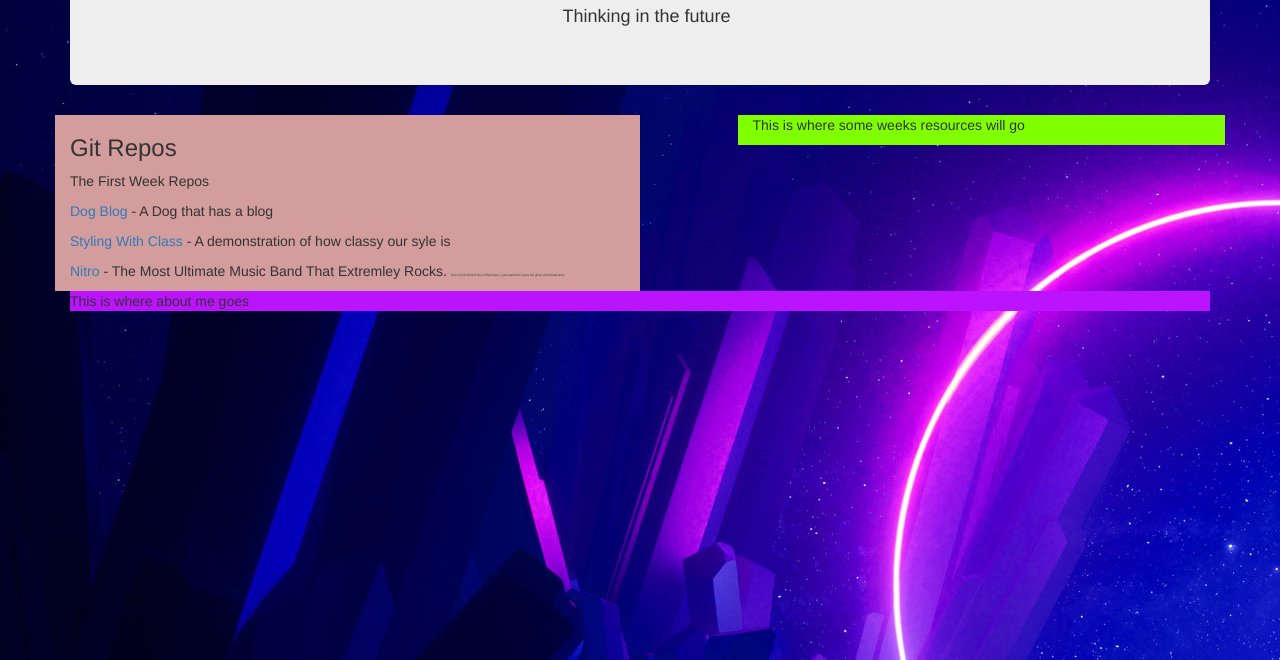
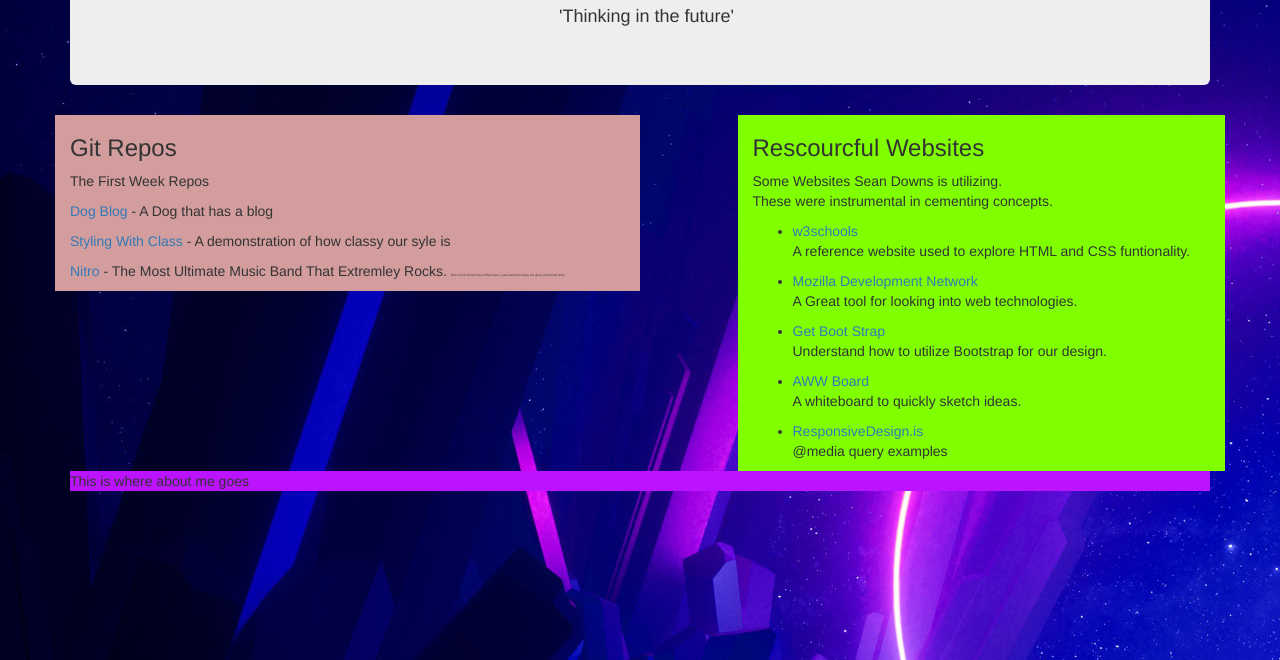
Before and after one commit to SPdowns/Spdowns-Portfolio, a plain HTML site: page index.html in a window 1280 px wide. Shown: the part 140-800 px from the top of the page. Drawn offline with Linux system fonts and the light colour scheme.

Commit message:
adds reources to the section.

```diff
--- a/index.html
+++ b/index.html
@@ -20,7 +20,7 @@
       <div class="jumbotron">
         <img class="red" src="img/IMG_1352 (1).png">
         <h1>Sean Downs Portfolio</h1>
-        <h4>Thinking in the future</h4>
+        <h4>'Thinking in the future'</h4>
       </div>
       <div class="row">
         <div class="col-md-6 git">
@@ -32,7 +32,24 @@
         </div>
         <div class="col-md-1"></div>
         <div class="col-md-5 rec">
-          <p>This is where some weeks resources will go</p>
+          <h3>Rescourcful Websites</h3>
+          <p>Some Websites <span class="name">Sean Downs</span> is utilizing.<br>These were instrumental in cementing concepts.</p>
+          <ul>
+            <li><a href="https://www.w3schools.com/">w3schools</a></li>
+            <p>A reference website used to explore HTML and CSS funtionality.</p>
+
+            <li><a href="https://developer.mozilla.org/en-US/">Mozilla Development Network</a></li>
+            <p>A Great tool for looking into web technologies.</p>
+
+            <li><a href="https://getbootstrap.com/docs/3.4/css/">Get Boot Strap</a></li>
+            <p>Understand how to utilize Bootstrap for our design.</p>
+
+            <li><a href="https://awwapp.com/#">AWW Board</a></li>
+            <p>A whiteboard to quickly sketch ideas.</p>
+
+            <li><a href="https://responsivedesign.is/examples/">ResponsiveDesign.is</a></li>
+            <p>@media query examples</p>
+          </ul>
         </div>
       </div>
       <div class="about">
```
